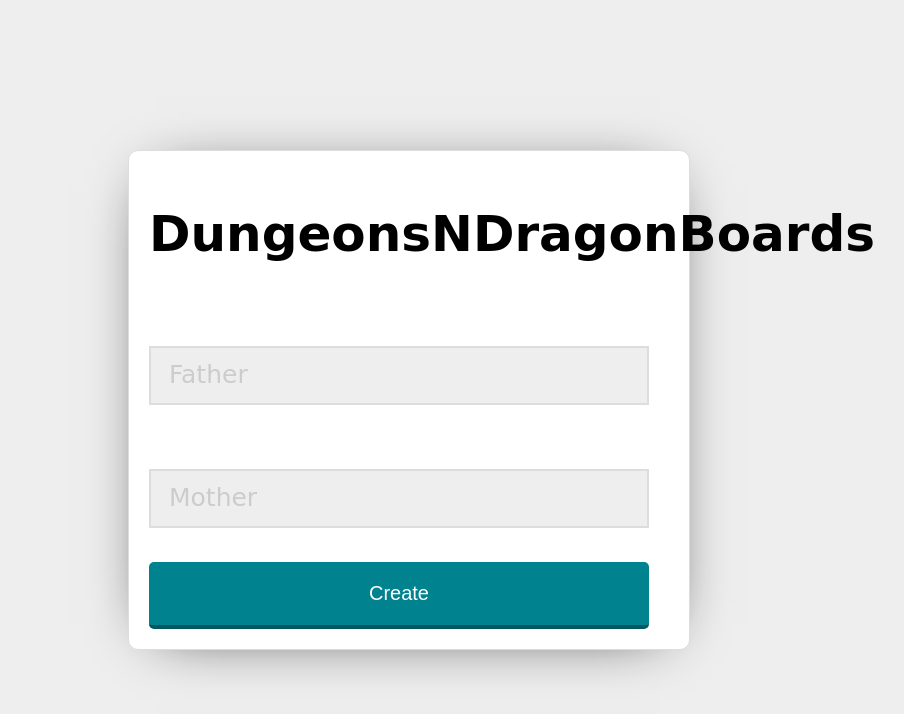
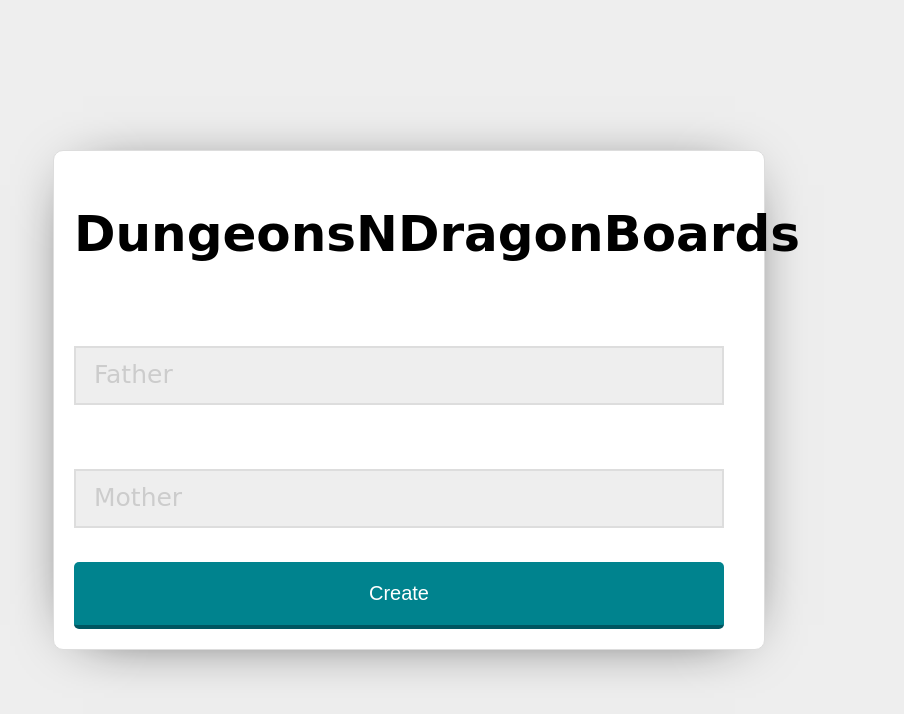
Before and after one commit to j-m/face-swap, a plain HTML site: page website/index.html in a window 1280 px wide. Shown: the whole page, without its empty margins (235-1139 px from the left). Drawn offline with Linux system fonts and the light colour scheme; a web font is replaced by a local one.

Commit message:
Website dimension fix

```diff
--- a/website/index.html
+++ b/website/index.html
@@ -15,7 +15,7 @@
 	</div>
 
     <div class="popup">
-        <div style="width: 500px">
+        <div style="width: 650px;text-align: center;">
             <h1 style="font-family: 'Averia Serif Libre', cursive;">DungeonsNDragonBoards</h1>
         </div>
         <form>
```
